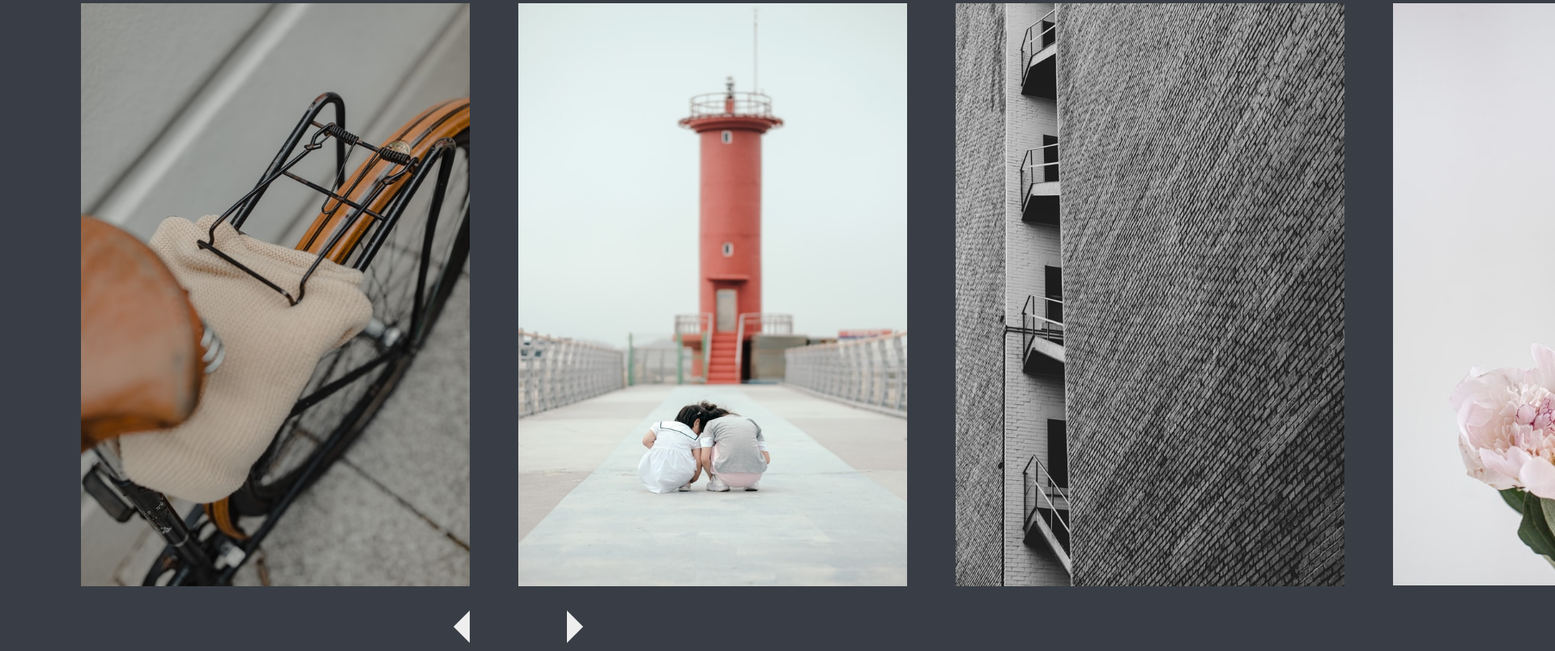
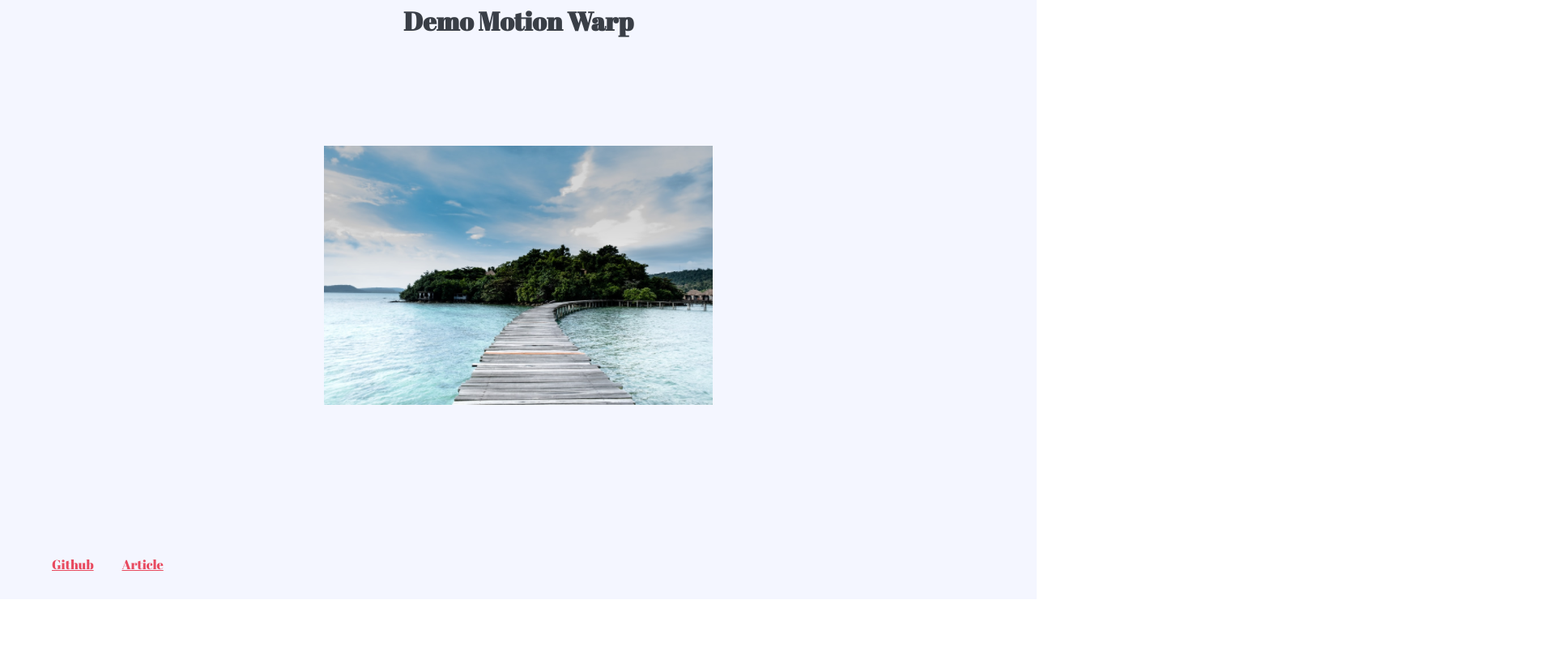
Before and after one commit to aphiwadChhoeun/Demo-Motion-Warp, a website built with webpack: page app/index.html in a window 1280 px wide. Shown: the part 60-864 px from the top of the page at 81% size, 1920 px wide, since content can reach past the window. After the commit the page ends 800 px from the top, so only its background shows below. Built offline with nearby package versions, Linux system fonts and the light colour scheme; animation ran at ten frames a second.

Commit message:
push demo

```diff
--- a/app/index.html
+++ b/app/index.html
@@ -6,46 +6,20 @@
   <meta name="viewport" content="width=device-width, initial-scale=1.0">
   <meta http-equiv="X-UA-Compatible" content="ie=edge">
 
-  <title>ThreeJs Boilerplate</title>
+  <title>Demo Motion Warp</title>
 </head>
 
 <body>
   <div class="container">
-    <div class="carousel__container">
-      <div class="carousel__wrapper">
-        <div class="carousel__item">
-          <img src="./image_1.jpg">
-        </div>
-        <div class="carousel__item">
-          <img src="./image_2.jpg">
-        </div>
-        <div class="carousel__item">
-          <img src="./image_3.jpg">
-        </div>
-        <div class="carousel__item">
-          <img src="./image_4.jpg">
-        </div>
-        <div class="carousel__item">
-          <img src="./image_5.jpg">
-        </div>
-        <div class="carousel__item">
-          <img src="./image_6.jpg">
-        </div>
-        <div class="carousel__item">
-          <img src="./image_7.jpg">
-        </div>
-        <div class="carousel__item">
-          <img src="./image_8.jpg">
-        </div>
-        <div class="carousel__item">
-          <img src="./image_9.jpg">
-        </div>
+    <div class="content">
+      <h1 class="title">Demo Motion Warp</h1>
+      <div class="links">
+        <a href="https://github.com/aphiwadChhoeun/Demo-Motion-Warp">Github</a>
+        <a href="#">Article</a>
       </div>
-
-      <div class="carousel__controls">
-        <div class="navigate back"></div>
-        <div class="navigate next"></div>
-      </div>
+    </div>
+    <div class="item">
+      <img src="./image.jpg" alt="Sumethea">
     </div>
   </div>
 </body>
--- a/app/scripts/Carousel.js
+++ /dev/null
@@ -1,71 +0,0 @@
-import { gsap } from "gsap";
-
-// const IMAGE_WIDTH = 540;
-
-export default class Carousel {
-  constructor(container) {
-    this.container = container;
-    this.wrapper = this.container.querySelector(".carousel__wrapper");
-    this.controls = this.container.querySelector(".carousel__controls");
-    this.cursor = 0;
-
-    this.genericWidth =
-      parseFloat(
-        window
-          .getComputedStyle(this.wrapper.querySelector(".carousel__item"))
-          .getPropertyValue("width")
-      ) + 60;
-
-    this.init();
-  }
-
-  init() {
-    this.items = this.wrapper.querySelectorAll(".carousel__item");
-
-    this.addEventListeners();
-  }
-
-  addEventListeners() {
-    const controlNext = this.controls.querySelector(".next");
-    const controlBack = this.controls.querySelector(".back");
-
-    controlNext.addEventListener("click", (e) => {
-      if (this.tail > this.viewport.width - this.genericWidth) {
-        gsap.to(this.wrapper, {
-          duration: 0.3,
-          x: "-=" + this.genericWidth,
-          ease: "power3.out",
-        });
-      }
-    });
-
-    controlBack.addEventListener("click", (e) => {
-      if (this.head < 50) {
-        gsap.to(this.wrapper, {
-          duration: 0.3,
-          x: "+=" + this.genericWidth,
-          ease: "power3.out",
-        });
-      }
-    });
-  }
-
-  get head() {
-    return this.items[0].getBoundingClientRect().left;
-  }
-
-  get tail() {
-    return this.items[this.items.length - 1].getBoundingClientRect().left;
-  }
-
-  get viewport() {
-    let width = this.container.clientWidth;
-    let height = this.container.clientHeight;
-    let aspectRatio = width / height;
-    return {
-      width,
-      height,
-      aspectRatio,
-    };
-  }
-}
--- a/app/scripts/EffectShell.js
+++ b/app/scripts/EffectShell.js
@@ -1,4 +1,9 @@
 import * as THREE from "three";
+import { gsap } from "gsap";
+
+Number.prototype.map = function (in_min, in_max, out_min, out_max) {
+  return ((this - in_min) * (out_max - out_min)) / (in_max - in_min) + out_min;
+};
 
 // EFFECT SHELL
 export default class EffectShell {
@@ -21,17 +26,73 @@ export default class EffectShell {
     );
     this.camera.position.z = 5;
 
+    this.mouse = new THREE.Vector2();
+    this.trailPosition = new THREE.Vector2();
+
     window.addEventListener("resize", this.onResize.bind(this));
     document.addEventListener("mousemove", (e) => {
       this.onMouseMove(e);
     });
 
-    this.loadTextures();
+    this.loadTexture();
   }
 
-  loadTextures() {
-    let planeGeometry = new THREE.PlaneGeometry(2, 2, 12, 12);
-    let planeMaterial = new THREE.MeshBasicMaterial({ color: 0xa8e6cf });
+  loadTexture() {
+    let imgDom = document.querySelector(".item img");
+    let computedStyle = window.getComputedStyle(imgDom);
+    let textureLoader = new THREE.TextureLoader();
+    this.texture = textureLoader.load(imgDom.getAttribute("src"));
+    imgDom.style.opacity = 0.0;
+    let width = parseFloat(computedStyle.getPropertyValue("width"));
+    let height = parseFloat(computedStyle.getPropertyValue("height"));
+
+    console.log(`${width}:${height}`);
+
+    let planeGeometry = new THREE.PlaneGeometry(
+      width * (this.viewSize.width / this.viewport.width),
+      height * (this.viewSize.height / this.viewport.height),
+      12,
+      12
+    );
+    this.uniforms = {
+      uTexture: {
+        value: this.texture,
+      },
+      uOffset: {
+        value: new THREE.Vector2(0.0, 0.0),
+      },
+    };
+    let planeMaterial = new THREE.ShaderMaterial({
+      uniforms: this.uniforms,
+      vertexShader: `
+        varying vec2 vUv;
+        uniform vec2 uOffset;
+
+        #define PI 3.1415926535897932384626433832795
+
+        vec3 deformPosition(vec3 position, vec2 uv, vec2 offset) {
+          position.x = position.x + (sin(uv.y * PI) * offset.x);
+          position.y = position.y + (sin(uv.x * PI) * offset.y);
+          return position;
+        }
+
+        void main() {
+          vUv = uv;
+          vec3 newPosition = position;
+          newPosition = deformPosition(position, uv, uOffset);
+          gl_Position = projectionMatrix * modelViewMatrix * vec4( newPosition, 1.0 );
+        }
+      `,
+      fragmentShader: `
+        uniform sampler2D uTexture;
+
+        varying vec2 vUv;
+
+        void main() {
+          gl_FragColor = texture2D(uTexture, vUv);
+        }
+      `,
+    });
     this.plane = new THREE.Mesh(planeGeometry, planeMaterial);
 
     this.scene.add(this.plane);
@@ -44,8 +105,30 @@ export default class EffectShell {
   }
 
   animate() {
-    this.plane.rotation.x += 0.1 * 0.08;
-    this.plane.rotation.y += 0.1 * 0.08;
+    let x = this.mouse.x.map(
+      -1,
+      1,
+      -this.viewSize.width / 2,
+      this.viewSize.width / 2
+    );
+    let y = this.mouse.y.map(
+      -1,
+      1,
+      -this.viewSize.height / 2,
+      this.viewSize.height / 2
+    );
+
+    this.trailPosition.set(x, y);
+    gsap.to(this.plane.position, {
+      x: x,
+      y: y,
+      ease: "power3.out",
+    });
+
+    let offset = this.plane.position.clone().sub(this.trailPosition);
+    offset = offset.multiplyScalar(-0.5);
+
+    this.uniforms.uOffset.value = offset;
 
     this.render();
 
@@ -59,7 +142,10 @@ export default class EffectShell {
   }
 
   onMouseMove(e) {
-    console.log(`x: ${e.clientX}, ${e.clientY}`);
+    this.mouse.x = (e.clientX / this.viewport.width) * 2 - 1;
+    this.mouse.y = -(e.clientY / this.viewport.height) * 2 + 1;
+
+    // console.log(this.mouse);
   }
 
   get viewport() {
--- a/app/scripts/index.js
+++ b/app/scripts/index.js
@@ -1,7 +1,4 @@
 import "../styles/index.scss";
-import Carousel from "./Carousel";
-// import EffectShell from "./EffectShell";
+import EffectShell from "./EffectShell";
 
-// let effectShell = new EffectShell(document.querySelector("body"));
-
-let carousel = new Carousel(document.querySelector(".carousel__container"));
+let effectShell = new EffectShell(document.querySelector(".container"));
--- a/app/styles/_variables.scss
+++ b/app/styles/_variables.scss
@@ -1,6 +1,4 @@
-$primary: #ff9595;
-$light: #eeeeee;
+$primary: #e84a5f;
+$light: #f4f6ff;
 $dark: #393e46;
-$backgroundColor: $dark;
-
-$controlSize: 20px;
+$backgroundColor: $light;
--- a/app/styles/index.scss
+++ b/app/styles/index.scss
@@ -1,76 +1,68 @@
+@import url("https://fonts.googleapis.com/css2?family=Abril+Fatface&display=swap");
 @import "./variables";
 
 body {
   font-family: sans-serif;
   margin: 0;
   padding: 0;
+  font-family: "Abril Fatface", cursive;
+}
+
+.container {
   width: 100vw;
   height: 100vh;
   overflow: hidden;
   background: $backgroundColor;
-}
 
-.carousel__container {
-  position: relative;
-  margin-top: 4rem;
+  .content {
+    position: relative;
+    z-index: 1;
+    width: 100%;
+    height: 100%;
 
-  .carousel__wrapper {
-    position: absolute;
-    left: 100px;
-    top: 0;
-    display: flex;
+    h1 {
+      position: absolute;
+      top: 4rem;
+      left: 50%;
+      transform: translateX(-50%);
+      margin: 0;
+      padding: 0;
+      color: $dark;
+    }
 
-    .carousel__item {
-      margin: 0 60px 0 0;
-      width: 480px;
-      height: auto;
+    .links {
+      position: absolute;
+      left: 4rem;
+      bottom: 2rem;
 
-      img {
-        width: 100%;
-        height: auto;
+      a {
+        color: $primary;
+        margin-right: 2rem;
+
+        &:last-child {
+          margin: 0;
+        }
       }
     }
   }
 
-  .carousel__controls {
+  .item {
     position: absolute;
-    top: 750px;
-    display: flex;
     left: 50%;
-    transform: translateX(-50%);
+    top: 50%;
+    transform: translate(-50%, -50%);
+    width: 480px;
+    height: auto;
 
-    .navigate {
-      margin-right: 120px;
-      cursor: pointer;
-      transition: all 200ms ease-out;
-
-      &:last-child {
-        margin: 0;
-      }
-    }
-
-    .back {
-      width: 0px;
-      height: 0px;
-      border-top: $controlSize solid $dark;
-      border-right: $controlSize solid $light;
-      border-bottom: $controlSize solid $dark;
-
-      &:hover {
-        border-right-color: $primary;
-      }
-    }
-
-    .next {
-      width: 0px;
-      height: 0px;
-      border-top: $controlSize solid $dark;
-      border-left: $controlSize solid $light;
-      border-bottom: $controlSize solid $dark;
-
-      &:hover {
-        border-left-color: $primary;
-      }
+    img {
+      width: 100%;
+      height: auto;
     }
   }
+
+  canvas {
+    position: fixed;
+    left: 0;
+    top: 0;
+  }
 }
```
Also changed, not shown: public/image.jpg (added), public/image_1.jpg (deleted), public/image_2.jpg (deleted), public/image_3.jpg (deleted), public/image_4.jpg (deleted), public/image_5.jpg (deleted), public/image_6.jpg (deleted), public/image_7.jpg (deleted), public/image_8.jpg (deleted), public/image_9.jpg (deleted).
